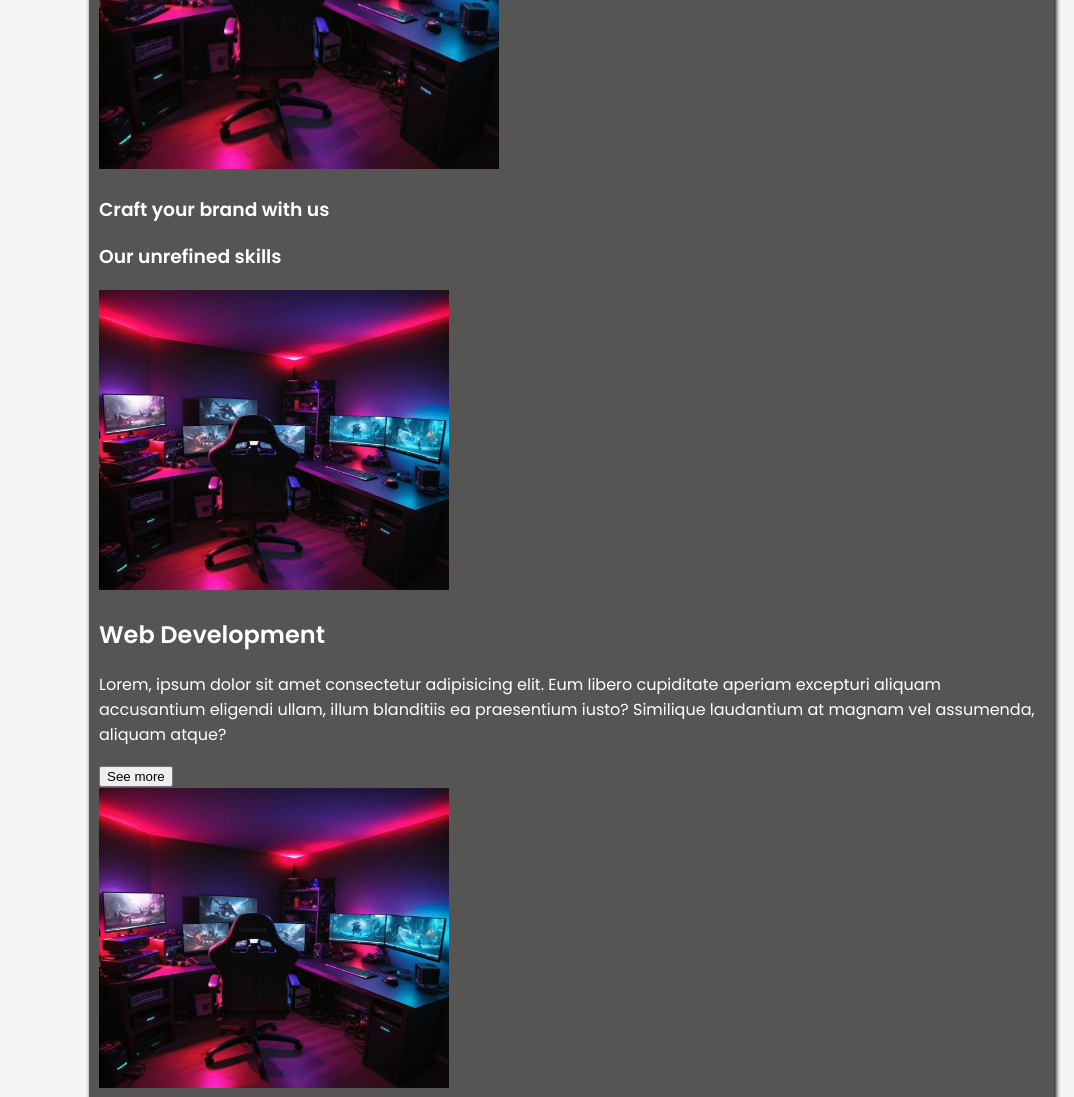
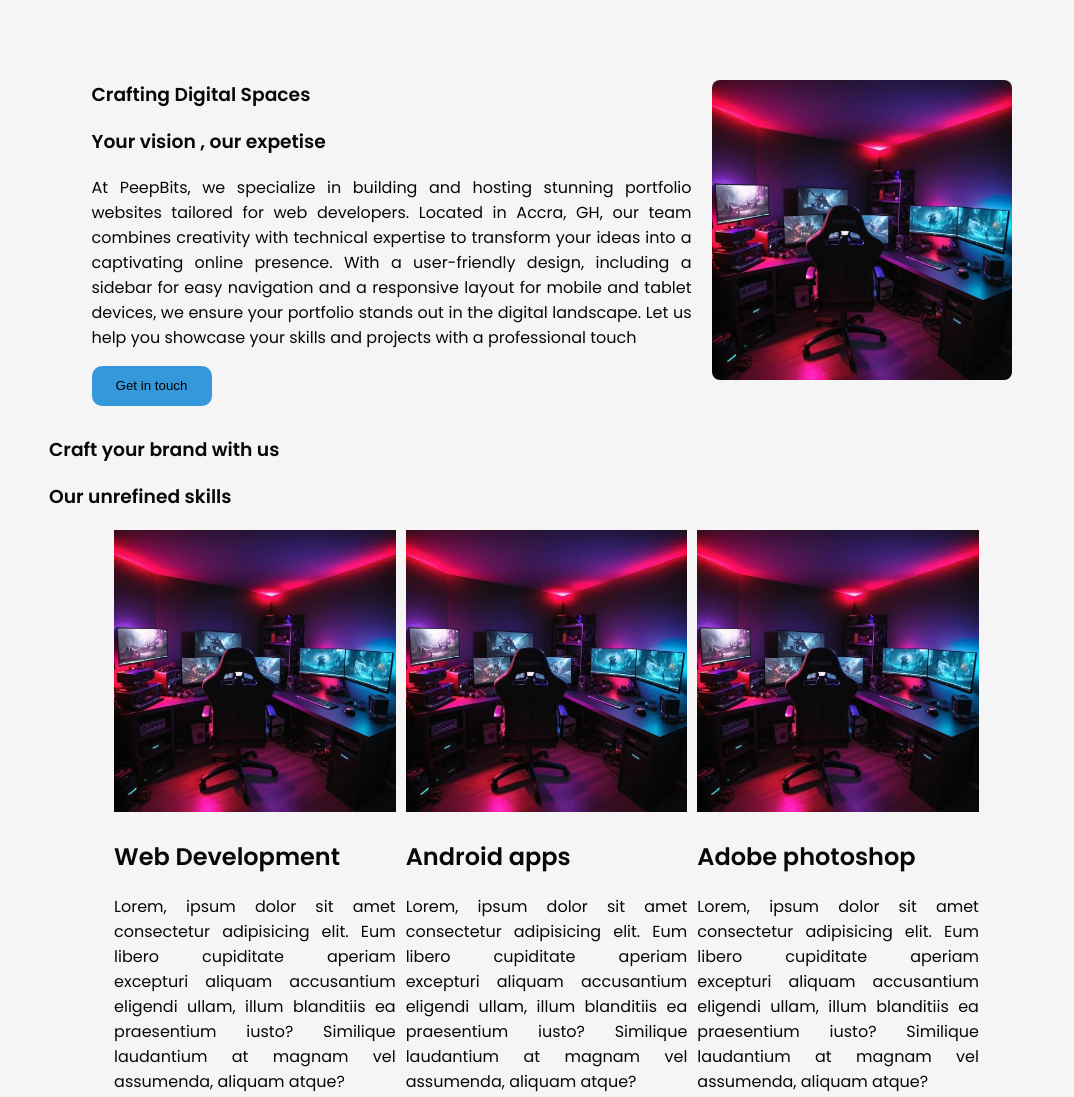
Before and after one commit to ANOBILEMMANUEL/PeepBits, a plain HTML site: page index.html in a window 1280 px wide. Shown: the part 1160-2257 px from the top of the page, without its empty margins (206-1280 px from the left). Drawn offline with Linux system fonts and the light colour scheme.

Commit message:
added flex layout to the services and fixed some errors

```diff
--- a/index.html
+++ b/index.html
@@ -69,11 +69,11 @@
     </div>
 
     <!-- Hamburger Icon -->
-    <span id="hamburger" class="hamburger">&#9776;</span>
 
     <!-- Main Content -->
     <main class="main-content">
       <section id="homePage" class="page active">
+        <span id="hamburger" class="hamburger">&#9776;</span>
         <div>
           <i class="fa-brands fa-facebook"></i>
           <i class="fa-brands fa-github"></i>
@@ -90,13 +90,13 @@
           </header>
 
           <div class="imgg">
-            <img src="images/png.png" width="400px" height="400px" />
+            <img src="images/png.png" />
           </div>
         </div>
 
         <section>
-          <div>
-            <div>
+          <div class="homecards">
+            <div class="homedivs">
               <h3>Crafting Digital Spaces</h3>
               <h1>Your vision , our expetise</h1>
               <p>
@@ -111,26 +111,16 @@
               </p>
               <button>Get in touch</button>
             </div>
-            <div>
-              <img
-                src="images/fleximg.jpg"
-                width="400px"
-                height="400px"
-                alt=""
-              />
+            <div class="cardimg">
+              <img src="images/fleximg.jpg" width="300px" alt="" />
             </div>
           </div>
           <div class="servicesflex">
             <h3>Craft your brand with us</h3>
             <h1>Our unrefined skills</h1>
-            <div>
-              <div>
-                <img
-                  src="images/fleximg.jpg"
-                  height="300px"
-                  width="350px"
-                  alt=""
-                />
+            <div class="servicesbigcontainer">
+              <div class="">
+                <img src="images/fleximg.jpg" alt="" />
                 <h2>Web Development</h2>
                 <p>
                   Lorem, ipsum dolor sit amet consectetur adipisicing elit. Eum
@@ -141,12 +131,7 @@
                 <button>See more</button>
               </div>
               <div>
-                <img
-                  src="images/fleximg.jpg"
-                  height="300px"
-                  width="350px"
-                  alt=""
-                />
+                <img src="images/fleximg.jpg" alt="" />
                 <h2>Android apps</h2>
                 <p>
                   Lorem, ipsum dolor sit amet consectetur adipisicing elit. Eum
@@ -157,12 +142,7 @@
                 <button>See more</button>
               </div>
               <div>
-                <img
-                  src="images/fleximg.jpg"
-                  height="300px"
-                  width="350px"
-                  alt=""
-                />
+                <img src="images/fleximg.jpg" alt="" />
                 <h2>Adobe photoshop</h2>
                 <p>
                   Lorem, ipsum dolor sit amet consectetur adipisicing elit. Eum
@@ -173,12 +153,7 @@
                 <button>See more</button>
               </div>
               <div>
-                <img
-                  src="images/fleximg.jpg"
-                  height="300px"
-                  width="350px"
-                  alt=""
-                />
+                <img src="images/fleximg.jpg" alt="" />
                 <h2>Adobe Illustrator</h2>
                 <p>
                   Lorem, ipsum dolor sit amet consectetur adipisicing elit. Eum
@@ -189,12 +164,7 @@
                 <button>See more</button>
               </div>
               <div>
-                <img
-                  src="images/fleximg.jpg"
-                  height="300px"
-                  width="350px"
-                  alt=""
-                />
+                <img src="images/fleximg.jpg" alt="" />
                 <h2>Microsoft 365</h2>
                 <p>
                   Lorem, ipsum dolor sit amet consectetur adipisicing elit. Eum
@@ -205,12 +175,7 @@
                 <button>See more</button>
               </div>
               <div>
-                <img
-                  src="images/fleximg.jpg"
-                  height="300px"
-                  width="350px"
-                  alt=""
-                />
+                <img src="images/fleximg.jpg" alt="" />
                 <h2>Video editing</h2>
                 <p>
                   Lorem, ipsum dolor sit amet consectetur adipisicing elit. Eum
--- a/styles.css
+++ b/styles.css
@@ -41,7 +41,7 @@ h1,
 h2,
 h3,
 p {
-  color: #ffffff;
+  color: #080808;
 }
 
 header,
@@ -136,7 +136,7 @@ footer {
   top: 20px;
   left: 10px;
   font-size: 30px;
-  color: #333;
+  color: #0c0c0c;
   cursor: pointer;
   z-index: 999;
 }
@@ -146,10 +146,63 @@ footer {
   height: 100vh;
 }
 .homeflex {
+  width: fit-content;
+  flex-wrap: wrap;
   display: flex;
-  justify-content: space-around;
+  justify-content: center;
+  align-items: center;
+}
+.imgg {
+  width: auto;
+}
+.homecards {
+  display: flex;
+  width: 100%;
+  height: auto;
+  justify-content: center;
+  gap: 10px;
+  flex-wrap: wrap;
+  margin-top: 200px;
+  align-items: center;
+  flex-wrap: wrap;
+}
+.homedivs button {
+  width: 120px;
+  height: 40px;
+  border-radius: 10px;
+  background-color: #3498db;
+  border: none;
+}
+.homedivs {
+  flex: 1 1 50%; /* Takes up half of the space, but adjusts responsively */
+  max-width: 600px; /* Optional: set a max width for the text content */
+  padding: 10px;
+  text-align: justify;
+}
+.cardimg img {
+  flex: 1 1 50%; /* Takes up half of the space, but adjusts responsively */
+  max-width: 100%; /* Ensures the image doesn't overflow */
+  height: auto; /* Maintains aspect ratio */
+  border-radius: 8px;
+}
+.servicesbigcontainer {
+  display: flex;
+  justify-content: center;
+  align-items: center;
+  gap: 10px;
+  flex-wrap: wrap;
 }
 
+.servicesbigcontainer div {
+  text-align: justify;
+  flex: 1;
+  flex: 0 0 calc(33.33% - 50px); /* Make each column 1/3 of the container width, minus the gap */
+  box-sizing: border-box;
+  transition: transform 0.3s ease, background-color 0.3s ease;
+}
+.servicesbigcontainer img {
+  max-width: 100%;
+}
 .page {
   display: none;
   margin-left: 25px;
@@ -158,9 +211,6 @@ footer {
 .page.active {
   display: block;
   padding: 10px;
-  border-radius: 7px;
-  background-color: #575454;
-  box-shadow: 2px 2px 5px black;
 }
 
 .services-grid {
@@ -178,9 +228,9 @@ footer {
   transition: transform 0.3s ease, background-color 0.3s ease;
 }
 
-.service-card:hover {
-  transform: scale(1.05);
-  background-color: #666;
+.servicesbigcontainer div:hover {
+  transform: scale(1.02);
+  box-shadow: 0 4px 20px rgba(0, 0, 0, 0.3), 0 2px 10px rgba(255, 255, 255, 0.1);
 }
 
 /* Modal Styles */
@@ -255,12 +305,12 @@ footer {
 
   .hamburger {
     display: block;
-    color: #fff;
+    color: #000000;
   }
   .homeflex {
     display: flex;
-    justify-content: space-around;
-    flex-wrap: wrap;
+    justify-content: center;
+    align-items: center;
   }
 
   .sidebar.show {
@@ -273,6 +323,12 @@ footer {
   }
   .header h1 {
     font-size: 2em;
+  }
+  .cardimg img {
+    width: auto;
+  }
+  .servicesbigcontainer div {
+    flex: 0 0 100%;
   }
 }
 
@@ -289,7 +345,7 @@ footer {
   }
 
   .main-content {
-    margin-left: 250px;
+    margin-left: 200px;
   }
 }
 /* From Uiverse.io by joe-watson-sbf */
```
